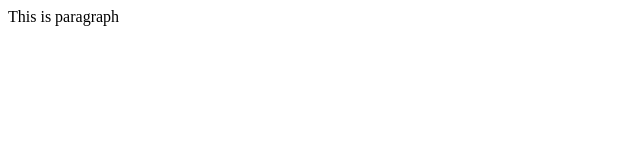
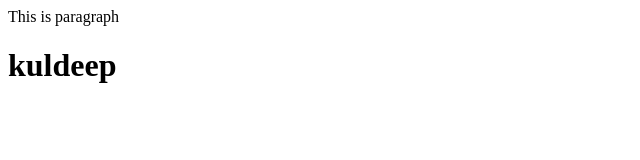
Before and after one commit to kuldeeplagade/localrepo, a plain HTML site: page index.html in a window 1280 px wide. Shown: the whole page, without its empty margins (0-640 px from the left). Drawn offline with Linux system fonts and the light colour scheme.

Commit message:
add name

```diff
--- a/index.html
+++ b/index.html
@@ -1 +1,2 @@
 <p>This is paragraph</p>
+<h1>kuldeep</h1>
```
